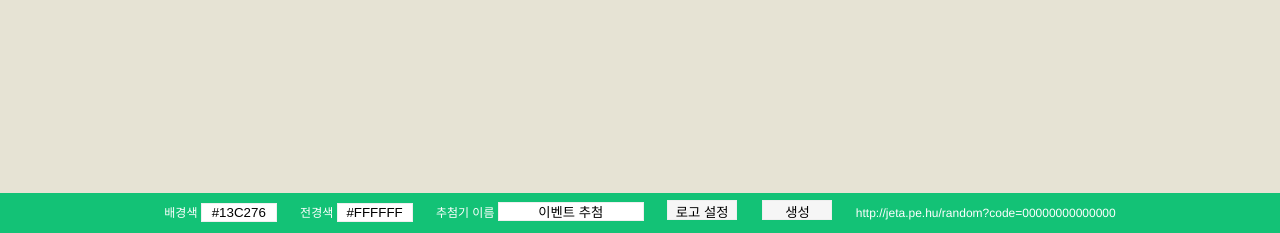
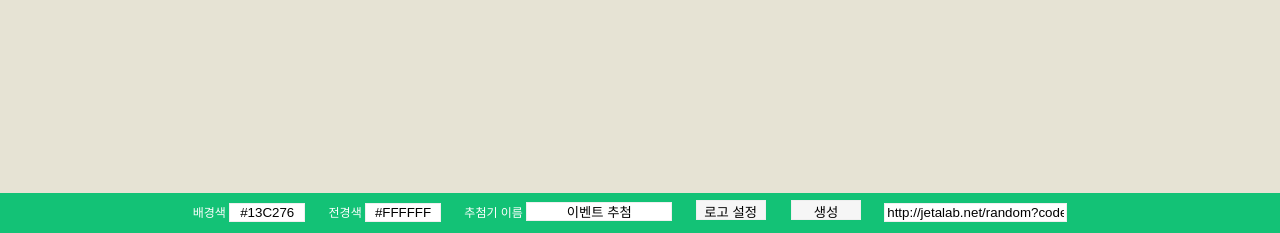
Before and after one commit to jETA-Kor/RandomGenerator, a PHP site: page / in a window 1280 px wide. Shown: the part 567-800 px from the top of the page. Run offline with PHP 8.4, Linux system fonts and the light colour scheme; some libraries are stand-ins or nearby versions.

Commit message:
Changed URL Field.

```diff
--- a/index.php
+++ b/index.php
@@ -81,9 +81,9 @@
             <button onclick="createNewTheme()">생성</button>
             <?php
             if(isset($_REQUEST['code']) && trim($_REQUEST['code']) != "") {
-                echo "<span id='themeURL'>http://jeta.pe.hu/random?code=" . $_REQUEST['code'] . "</span>";
+                echo "<input id='themeURL' value='http://jetalab.net/random?code=" . $_REQUEST['code'] . "' />";
             } else {
-                echo "<span id='themeURL'>http://jeta.pe.hu/random?code=00000000000000</span>";
+                echo "<input id='themeURL' value='http://jetalab.net/random?code=00000000000000' />";
             }
             ?>
         </div>
```
